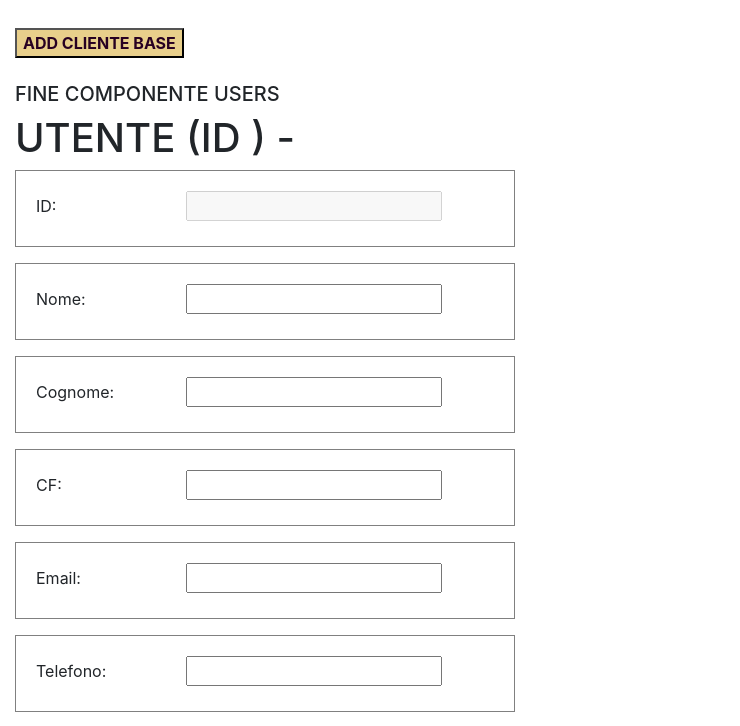
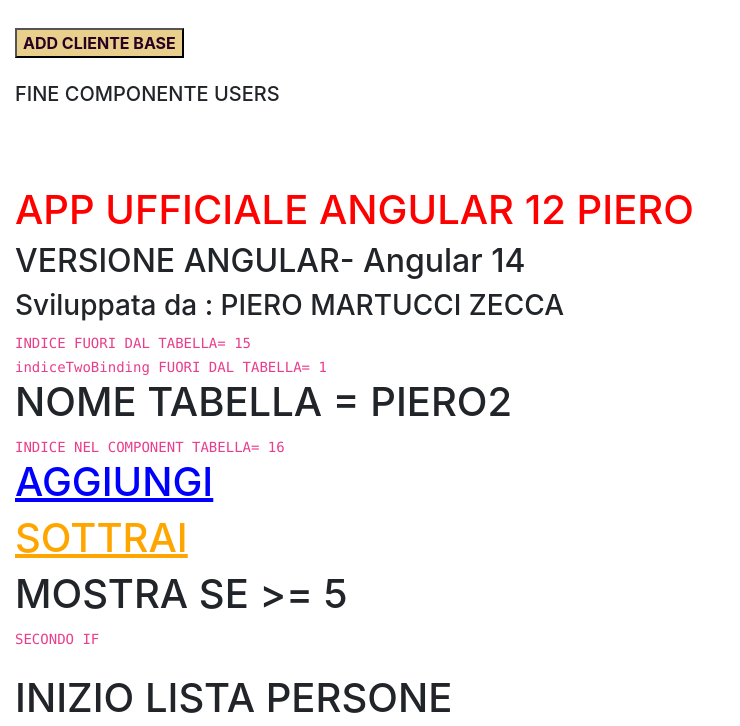
Before and after one commit to pieromz/angular-ivy-khm2eu, an Angular app: page / in a window 1280 px wide. Shown: the part 446-1172 px from the top of the page, without its empty margins (0-740 px from the left). Built offline with nearby package versions, Linux system fonts and the light colour scheme.

Commit message:
1 file modified

```diff
--- a/src/app/main.html
+++ b/src/app/main.html
@@ -1,9 +1,16 @@
 <div class="mainDiv">
   <div class="usersDiv">
-    <app-users [user-selected]="utenteSelezionato" (onUpdateUser)="modificaUtenteDaComponenteFiglio($event)"></app-users>
+    <app-users
+      [user-selected]="utenteSelezionato"
+      (onUpdateUser)="modificaUtenteDaComponenteFiglio($event)"
+    ></app-users>
   </div>
   <div class="detailUserDiv">
-    <app-user-detail  [user-selected]="utenteSelezionato" [utente-da-modificare]="utenteDaModificare"></app-user-detail>
+    <app-user-detail
+      *ngIf="utenteDaModificare.id>0"
+      [user-selected]="utenteSelezionato"
+      [utente-da-modificare]="utenteDaModificare"
+    ></app-user-detail>
   </div>
 </div>
 
```
